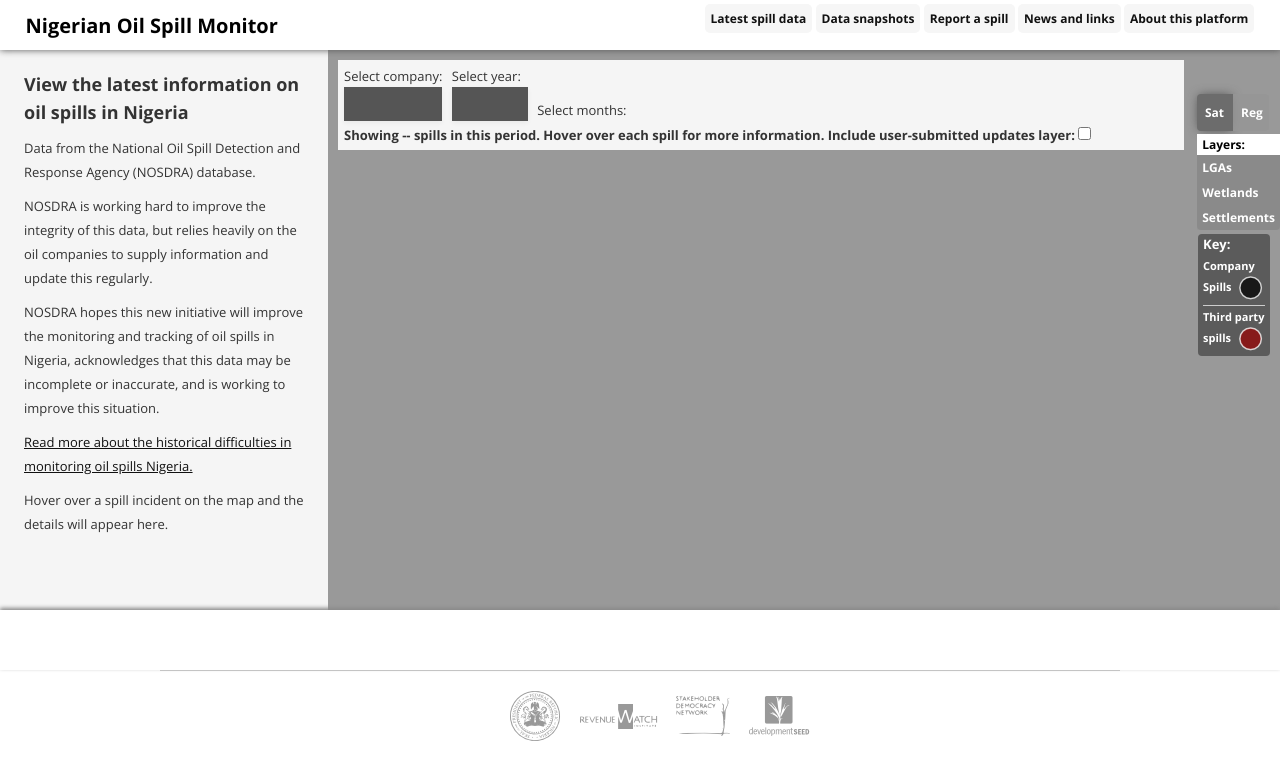
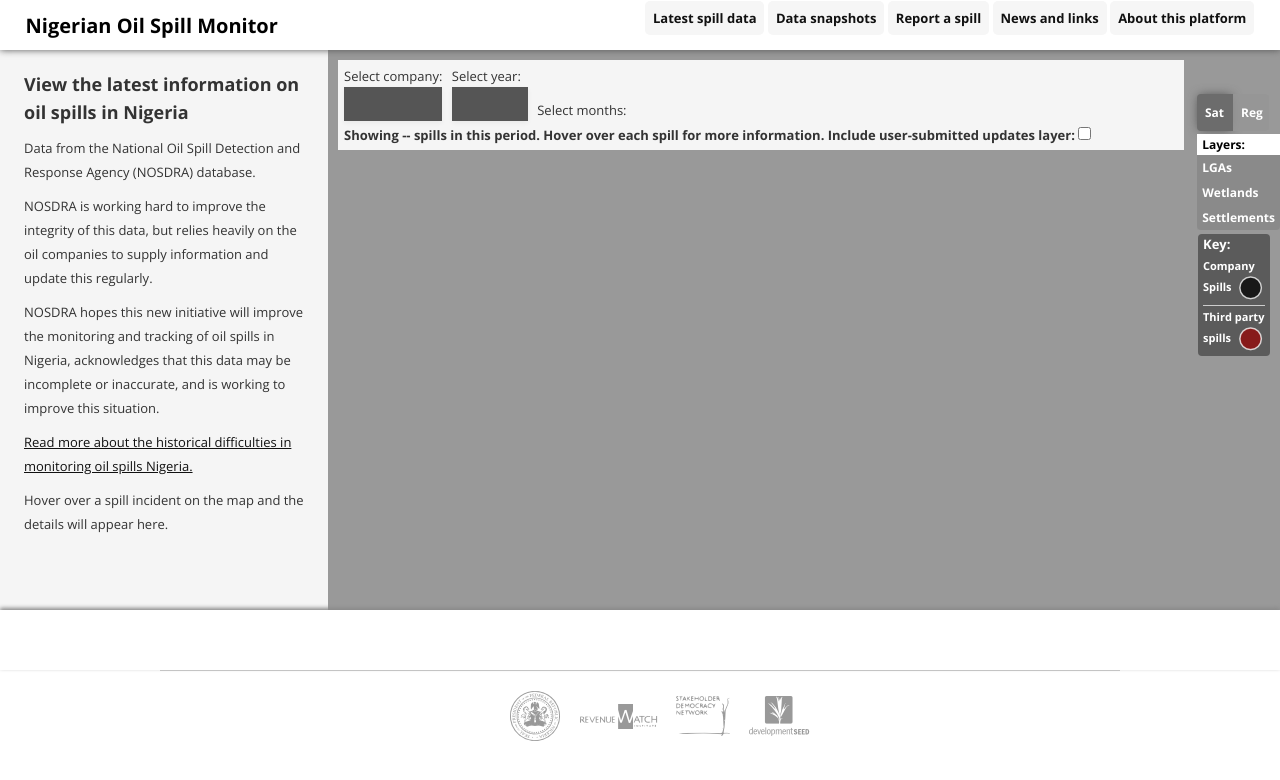
Before and after one commit to sdn4nigeria/monitoring-platform, a Jekyll site: the page built from index.html, in a window 1280 px wide. Shown: the top 780 px of the page. Built offline with Jekyll 4.4.1, drawn with Linux system fonts in a browser that asks for light colours; nearby versions of some CDN libraries; some web fonts are replaced; library files that are not in the unit come from our copies; Markdown is read by kramdown in place of the engine named in the settings.

Commit message:
Update style.css

```diff
--- a/_includes/css/style.css
+++ b/_includes/css/style.css
@@ -452,9 +452,10 @@ ul.dropdown-menu li a.switch-active:hover {
 }
 #nav a {
     font-weight:700;
-    font-size: 12px;
+    font-size: 13px;
     min-width: 100px;
-    padding:6px 6px;
+    padding:8px 8px;
+    margin-top:10px;
     text-align: center;
     background:#f6f6f6;
     -moz-transition: background-color 0.5s linear;
```
